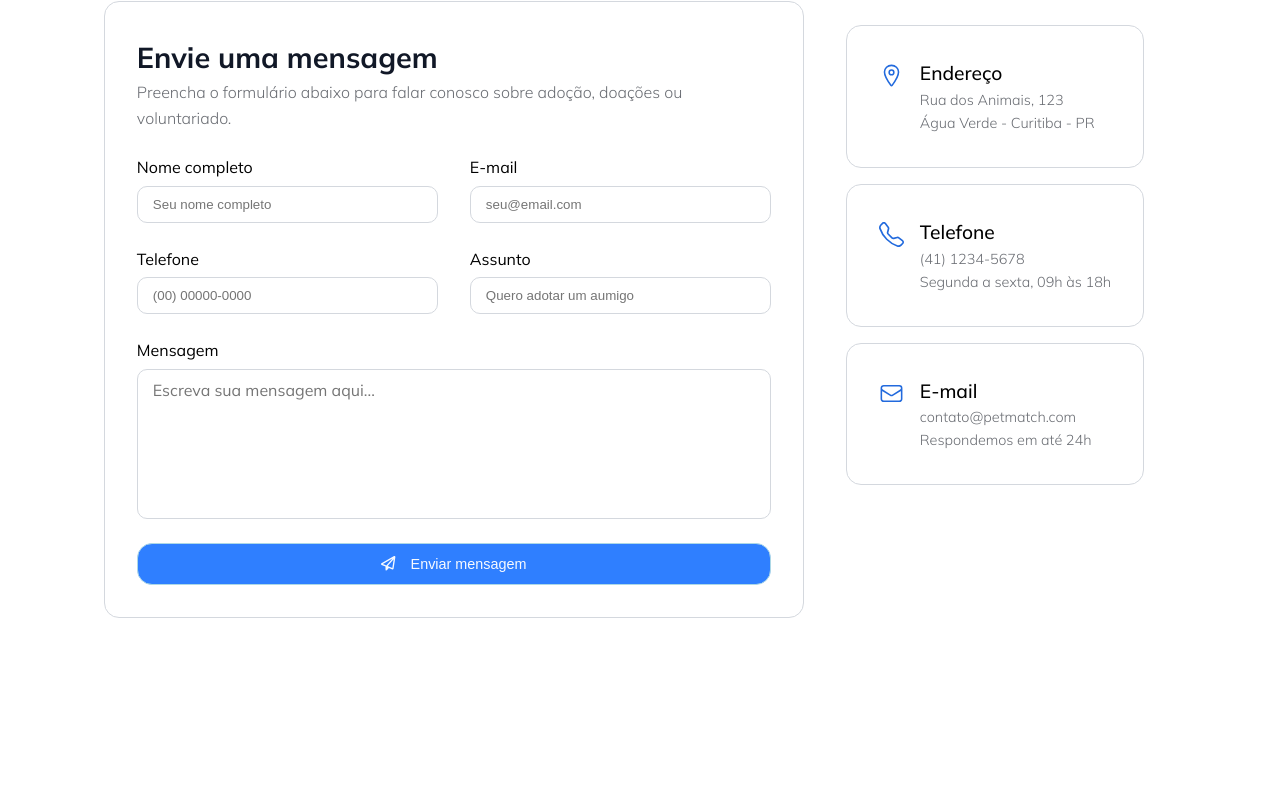
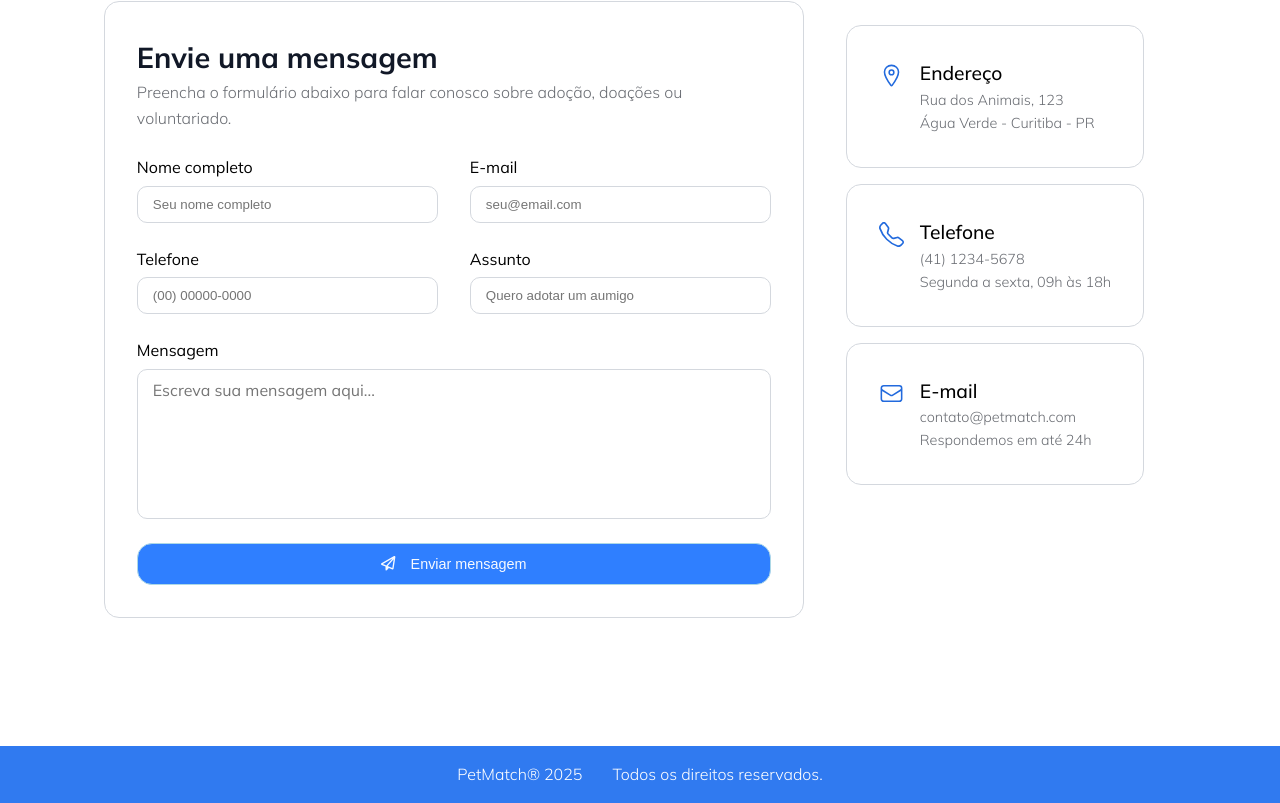
Before and after one commit to GGhiaroni/petmatch, a React (Vite) app: page /contato in a window 1280 px wide. Shown: the part 223-1026 px from the top of the page. Before the commit the page ends 969 px from the top, so only its background shows below. Built offline with nearby package versions, Linux system fonts and the light colour scheme.

Commit message:
criando o footer e adicionando ao projeto

```diff
--- a/pages/Contato.jsx
+++ b/pages/Contato.jsx
@@ -15,7 +15,7 @@ const ContainerPrincipal = styled.div`
   padding: 8rem 2rem;
 
   @media (max-width: 768px) {
-    padding: 6rem 1rem;
+    padding: 6rem 1rem 2rem;
   }
 `;
 
--- a/pages/Favoritos.jsx
+++ b/pages/Favoritos.jsx
@@ -5,10 +5,10 @@ import useFavoritosStore from "../src/store/useFavoritosStore";
 
 const ContainerPrincipal = styled.div`
   background: #ffffff;
+  width: 100%;
   min-height: 100vh;
-  width: 100%;
   overflow-x: hidden;
-  padding: 8rem 2rem;
+  padding: 8rem 2rem 2rem;
 `;
 
 const TextoPrincipal = styled.h1`
--- a/pages/PaginaDetalhesCachorro.jsx
+++ b/pages/PaginaDetalhesCachorro.jsx
@@ -12,7 +12,7 @@ const ContainerPrincipal = styled.div`
   min-height: 100vh;
   width: 100%;
   overflow-x: hidden;
-  padding: 8rem 2rem;
+  padding: 8rem 2rem 2rem;
 `;
 
 const H3Estilizado = styled.h3`
--- /dev/null
+++ b/src/componentes/Footer/index.jsx
@@ -0,0 +1,28 @@
+import styled from "styled-components";
+
+const FooterEstilizado = styled.footer`
+  background-color: #307af0;
+  display: flex;
+  justify-content: center;
+  align-items: center;
+  color: #ffffff;
+  padding: 1rem 2rem;
+  gap: 30px;
+  font-weight: 300;
+
+  @media (max-width: 480px) {
+    font-size: 1rem;
+    gap: 10px;
+  }
+`;
+
+const Footer = () => {
+  return (
+    <FooterEstilizado>
+      <p>PetMatch® 2025</p>
+      <p>Todos os direitos reservados.</p>
+    </FooterEstilizado>
+  );
+};
+
+export default Footer;
--- a/src/routes.jsx
+++ b/src/routes.jsx
@@ -6,6 +6,7 @@ import Favoritos from "../pages/Favoritos";
 import Home from "../pages/Home";
 import PaginaDetalhesCachorro from "../pages/PaginaDetalhesCachorro";
 import PaginaEncontrar from "../pages/PaginaEncontrar";
+import Footer from "./componentes/Footer";
 import Header from "./componentes/Header";
 
 function AppRoutes() {
@@ -23,6 +24,7 @@ function AppRoutes() {
         <Route path="favoritos" element={<Favoritos />} />
         <Route path="contato" element={<Contato />} />
       </Routes>
+      <Footer />
     </BrowserRouter>
   );
 }
```
